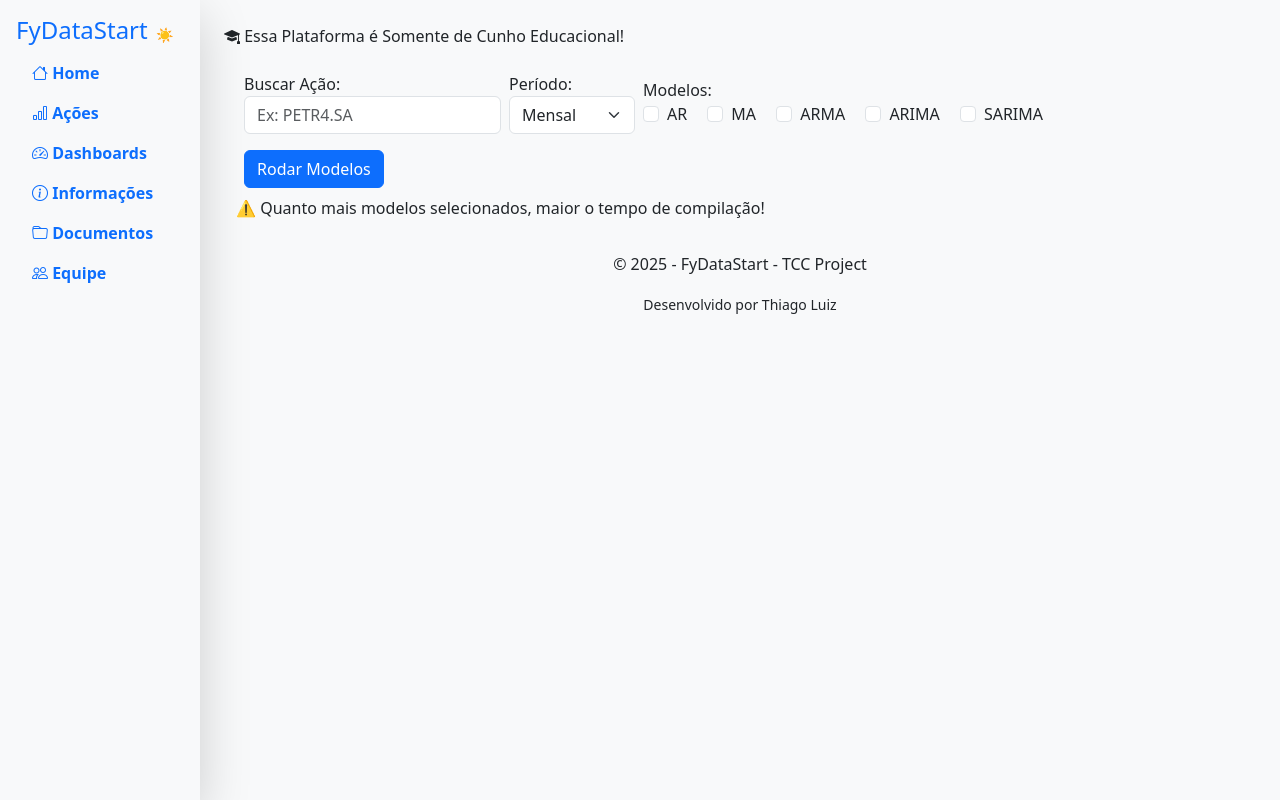
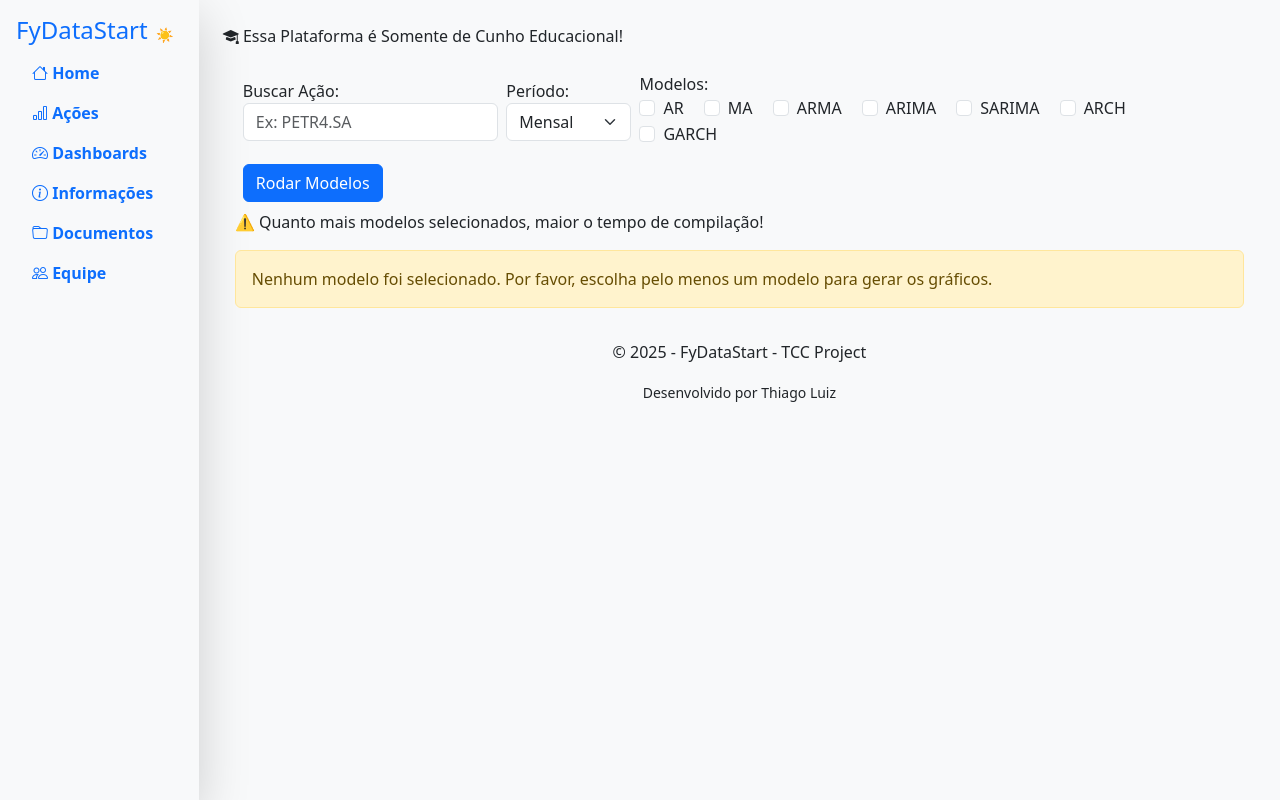
Before and after one commit to ThiagoLuiz18DEVJunior/FyDataStart, a Django app: page /Dash in a window 1280 px wide. Run offline with Django 4.2, Linux system fonts and the light colour scheme; some libraries are stand-ins or nearby versions.

Commit message:
Organizando views

```diff
--- a/FyDataScience/FyDS/templates/base.html
+++ b/FyDataScience/FyDS/templates/base.html
@@ -50,7 +50,7 @@
 
 
 
-<script src="{% static 'js/bootstrap.bundle.min.js' %}"></script>
+<script src="{% static 'js/bootstrap.min.js' %}"></script>
     {% block extra_scripts %}
     <script>
     const toggleButton = document.getElementById('theme-toggle');
--- a/FyDataScience/FyDS/templates/dashboard.html
+++ b/FyDataScience/FyDS/templates/dashboard.html
@@ -1,9 +1,9 @@
 {% extends 'base.html' %}
+
 {% block content %}
   <form method="post">
     {% csrf_token %}
 
-    <!-- Campo de busca de ação -->
     <div class="d-flex flex-nowrap align-items-center p-2">
       <div class="form-group me-2">
         <label for="simbolo">Buscar Ação:</label>
@@ -11,7 +11,6 @@
                placeholder="Ex: PETR4.SA" required>
       </div>
 
-      <!-- Período -->
       <div class="form-group me-2">
         <label for="periodo">Período:</label>
         <select class="form-select" name="periodo" id="periodo" required>
@@ -23,7 +22,6 @@
         </select>
       </div>
 
-      <!-- Modelos -->
       <div class="form-group">
         <label>Modelos:</label><br>
         <div class="form-check form-check-inline">
@@ -46,6 +44,14 @@
           <input class="form-check-input" type="checkbox" name="modelos" value="SARIMA" id="modelSARIMA">
           <label class="form-check-label" for="modelSARIMA">SARIMA</label>
         </div>
+        <div class="form-check form-check-inline">
+          <input class="form-check-input" type="checkbox" name="modelos" value="ARCH" id="modelARCH">
+          <label class="form-check-label" for="modelARCH">ARCH</label>
+        </div>
+        <div class="form-check form-check-inline">
+          <input class="form-check-input" type="checkbox" name="modelos" value="GARCH" id="modelGARCH">
+          <label class="form-check-label" for="modelGARCH">GARCH</label>
+        </div>
       </div>
     </div>
 
@@ -53,29 +59,26 @@
       <button type="submit" class="btn btn-primary">Rodar Modelos</button>
     </div>
 
-      <!-- Mensagem de aviso -->
     <div class="form-group w-100">
       <p>⚠️ Quanto mais modelos selecionados, maior o tempo de compilação!</p>
     </div>
   </form>
+
   {% if erro %}
     <div class="alert alert-danger mt-3">{{ erro }}</div>
+  {% else %}
+    {% if graficos_por_modelo %}
+      {% for modelo, graficos in graficos_por_modelo.items %}
+       <h3 class="text-center mt-5">Modelo {{ modelo }}</h3>
+        <div>{{ graficos.linha|safe }}</div>
+        <div>{{ graficos.acf|safe }}</div>
+        <div>{{ graficos.histograma|safe }}</div>
+        <div>{{ graficos.scatter|safe }}</div>
+      {% endfor %}
+    {% else %}
+      <div class="alert alert-warning mt-3">
+        Nenhum modelo foi selecionado. Por favor, escolha pelo menos um modelo para gerar os gráficos.
+      </div>
     {% endif %}
-
-
-     {% if graficos %}
-      {% for grafico in graficos %}
-        <div style="width: 100%; height: 500px; margin-bottom: 3rem;">
-          {{ grafico|safe }}
-        </div>
-      {% endfor %}
-    {% endif %}
-
-    {% if graficos_acf %}
-      {% for grafico_acf in graficos_acf %}
-        <div style="width: 100%; height: 500px;  margin-bottom: 3rem;">
-          {{ grafico_acf|safe }}
-        </div>
-      {% endfor %}
   {% endif %}
 {% endblock %}
--- a/FyDataScience/FyDS/views.py
+++ b/FyDataScience/FyDS/views.py
@@ -5,17 +5,14 @@ from deep_translator import GoogleTranslator
 from statsmodels.tsa.ar_model import AutoReg
 import numpy as np
 import pandas as pd
-from scipy.stats import linregress
-from plotly import plot
 import yfinance as yf
 import plotly.io as pio
 import plotly.graph_objs as go
-from scipy.stats import pearsonr
 from statsmodels.tsa.stattools import acf
 from statsmodels.tsa.arima.model import ARIMA
 from statsmodels.tsa.statespace.sarimax import SARIMAX
 from statsmodels.tsa.stattools import acf
-from scipy.stats import pearsonr, shapiro
+from arch import arch_model
 
 # Criando Modelos CBV(Class-Based-View)
 class HomePage(View):
@@ -108,96 +105,94 @@ class HomePage(View):
         return render(request, 'home.html', contexto)
 
 class StockView(View):
-    template_name = 'data_info.html'
 
-    def get(self, request):
-        return render(request, self.template_name, {
-            'dados_acao': None,
-            'dados_disponiveis': False,
-            'erro': None,
-            'info_geral': {},
-        })
+        template_name = 'data_info.html'
+
+        def get(self, request):
+            return render(request, self.template_name, {
+                'dados_acao': None,
+                'dados_disponiveis': False,
+                'erro': None,
+                'info_geral': {},
+            })
+
+        def post(self, request):
+            erro = None
+            dados_acao = None
+            dados_disponiveis = False
+            info_geral = {}
+            executivos = []
+            media = None
+            moda = None
+            mediana = None
+            moeda= None
+            maior_valor= None
+            menor_valor = None
+            simbolo = request.POST.get('simbolo')
+            periodo = request.POST.get('periodo', '1d')
+            translated_summary = 'Não disponível'
+
+            try:
+                acao = yf.Ticker(simbolo)
+                dados = acao.history(period=periodo)
+                info_geral = acao.info
+                translated_summary = info_geral.get('longBusinessSummary', 'Não disponível')
 
 
-    def post(self, request):
-        erro = None
-        dados_acao = None
-        dados_disponiveis = False
-        info_geral = {}
-        executivos = []
-        media = None
-        moda = None
-        mediana = None
-        moeda= None
-        maior_valor= None
-        menor_valor = None
-        simbolo = request.POST.get('simbolo')
-        periodo = request.POST.get('periodo', '1d')
-        translated_summary = 'Não disponível'
+                if not dados.empty:
+                    dados_acao = dados
+                    dados_disponiveis = True
+                    media = dados['Close'].mean()
+                    moda = dados['Close'].mode()[0]
+                    mediana = dados['Close'].median()
+                    moeda = info_geral.get('currency', 'Desconhecida')
+                    maior_valor= dados['Close'].max()
+                    menor_valor = dados['Close'].min()
 
-        try:
-            acao = yf.Ticker(simbolo)
-            dados = acao.history(period=periodo)
-            info_geral = acao.info
+                    officers = info_geral.get('companyOfficers', [])
 
-            description = info_geral.get('longBusinessSummary', 'Não disponível')
-            translated_summary = GoogleTranslator(source='auto', target='pt').translate(text=description)
+                    for officer in officers:
+                        nome = officer.get('name', 'Não disponível')
+                        cargo = officer.get('title', 'Cargo não informado')
+                        executivos.append({'nome': nome, 'cargo': cargo})
 
-            if not dados.empty:
-                dados_acao = dados
-                dados_disponiveis = True
-                media = dados['Close'].mean()
-                moda = dados['Close'].mode()[0]
-                mediana = dados['Close'].median()
-                moeda = info_geral.get('currency', 'Desconhecida')
-                maior_valor= dados['Close'].max()
-                menor_valor = dados['Close'].min()
+                else:
+                    erro = "Não foi possível encontrar dados para esse símbolo."
 
-                officers = info_geral.get('companyOfficers', [])
+            except Exception as e:
+                erro = f"Ocorreu um erro: {str(e)}"
 
-                for officer in officers:
-                    nome = officer.get('name', 'Não disponível')
-                    cargo = officer.get('title', 'Cargo não informado')
-                    executivos.append({'nome': nome, 'cargo': cargo})
+            info_geral_tratada = {
+                'longName': info_geral.get('longName', 'Não disponível'),
+                'sector': info_geral.get('sector', 'Não disponível'),
+                'industry': info_geral.get('industry', 'Não disponível'),
+                'address1': info_geral.get('address1', 'Não disponível'),
+                'city': info_geral.get('city', 'Não disponível'),
+                'state': info_geral.get('state', 'Não disponível'),
+                'website': info_geral.get('website', 'Não disponível'),
+                'moeda' : info_geral.get('currency', 'Desconhecida'),
+                'fullTimeEmployees': info_geral.get('fullTimeEmployees', 'Não disponível'),
+                'longBusinessSummary': translated_summary,
+            }
 
-
-            else:
-                erro = "Não foi possível encontrar dados para esse símbolo."
-
-        except Exception as e:
-            erro = f"Ocorreu um erro: {str(e)}"
-
-
-        info_geral_tratada = {
-            'longName': info_geral.get('longName', 'Não disponível'),
-            'sector': info_geral.get('sector', 'Não disponível'),
-            'industry': info_geral.get('industry', 'Não disponível'),
-            'address1': info_geral.get('address1', 'Não disponível'),
-            'city': info_geral.get('city', 'Não disponível'),
-            'state': info_geral.get('state', 'Não disponível'),
-            'website': info_geral.get('website', 'Não disponível'),
-            'moeda' : info_geral.get('currency', 'Desconhecida'),
-            'fullTimeEmployees': info_geral.get('fullTimeEmployees', 'Não disponível'),
-            'longBusinessSummary': translated_summary,
-        }
-
-        return render(request, self.template_name, {
-            'dados_acao': dados_acao,
-            'dados_disponiveis': dados_disponiveis,
-            'erro': erro,
-            'periodo': periodo,
-            'info_geral': info_geral_tratada,
-            'executivos': executivos,
-            'media': media,
-            'moda': moda,
-            'mediana': mediana,
-            'moeda': moeda,
-            'simbolo': simbolo,
-            'maior_valor': maior_valor,
-            'menor_valor': menor_valor,
-        })
+            return render(request, self.template_name, {
+                'dados_acao': dados_acao,
+                'dados_disponiveis': dados_disponiveis,
+                'erro': erro,
+                'periodo': periodo,
+                'info_geral': info_geral_tratada,
+                'executivos': executivos,
+                'media': media,
+                'moda': moda,
+                'mediana': mediana,
+                'moeda': moeda,
+                'simbolo': simbolo,
+                'maior_valor': maior_valor,
+                'menor_valor': menor_valor,
+            })
 
 class DashView(View):
+
     def get(self, request):
         return render(request, 'dashboard.html')
 
@@ -212,126 +207,240 @@ class DashView(View):
             dados = yf.Ticker(simbolo).history(period=periodo)
             if dados.empty:
                 raise ValueError("Nenhum dado encontrado para o símbolo informado.")
+            fechamento = dados['Close']
+            fechamento.index = pd.to_datetime(fechamento.index)
+            fechamento = fechamento.asfreq('B')
+            fechamento = fechamento.ffill() # IMPORTANTE para evitar NaNs por datas faltantes
+            fechamento = fechamento.replace([np.inf, -np.inf], np.nan).dropna()
 
-            fechamento = dados['Close']
 
-            graficos = []
-            graficos_acf = []
+
+            graficos_por_modelo = {}
 
             for modelo_nome in modelos_selecionados:
                 if modelo_nome == 'AR':
-                    fig, fig_acf = self.rodar_modelo_ar(fechamento, simbolo, periodo)
+                    fig_linha, fig_acf, fig_hist, fig_scatter = self.rodar_modelo_ar(fechamento, simbolo, periodo)
                 elif modelo_nome == 'MA':
-                    fig, fig_acf = self.rodar_modelo_ma(fechamento, simbolo, periodo)
+                    fig_linha, fig_acf, fig_hist, fig_scatter = self.rodar_modelo_ma(fechamento, simbolo, periodo)
                 elif modelo_nome == 'ARMA':
-                    fig, fig_acf = self.rodar_modelo_arma(fechamento, simbolo, periodo)
+                    fig_linha, fig_acf, fig_hist, fig_scatter = self.rodar_modelo_arma(fechamento, simbolo, periodo)
                 elif modelo_nome == 'ARIMA':
-                    fig, fig_acf = self.rodar_modelo_arima(fechamento, simbolo, periodo)
+                    fig_linha, fig_acf, fig_hist, fig_scatter = self.rodar_modelo_arima(fechamento, simbolo, periodo)
                 elif modelo_nome == 'SARIMA':
-                    fig, fig_acf = self.rodar_modelo_sarima(fechamento, simbolo, periodo)
+                    fig_linha, fig_acf, fig_hist, fig_scatter = self.rodar_modelo_sarima(fechamento, simbolo, periodo)
+                elif modelo_nome == 'ARCH':
+                    fig_linha, fig_acf, fig_hist, fig_scatter = self.rodar_modelo_arch(fechamento, simbolo, periodo)
+                elif modelo_nome == 'GARCH':
+                    fig_linha, fig_acf, fig_hist, fig_scatter = self.rodar_modelo_garch(fechamento, simbolo, periodo)
+                elif modelo_nome == 'Todos':
+                     fig_linha, fig_acf, fig_hist, fig_scatter = self.rodar_modelo_ar(fechamento, simbolo, periodo)
+                     fig_linha, fig_acf, fig_hist, fig_scatter = self.rodar_modelo_ma(fechamento, simbolo, periodo)
+                     fig_linha, fig_acf, fig_hist, fig_scatter = self.rodar_modelo_arma(fechamento, simbolo, periodo)
+                     fig_linha, fig_acf, fig_hist, fig_scatter = self.rodar_modelo_arima(fechamento, simbolo, periodo)
+                     fig_linha, fig_acf, fig_hist, fig_scatter = self.rodar_modelo_sarima(fechamento, simbolo, periodo)
+                     fig_linha, fig_acf, fig_hist, fig_scatter = self.rodar_modelo_arch(fechamento, simbolo, periodo)
+                     fig_linha, fig_acf, fig_hist, fig_scatter = self.rodar_modelo_garch(fechamento, simbolo, periodo)
                 else:
                     continue
 
-                graficos.append(fig.to_html(full_html=False))
-                graficos_acf.append(fig_acf.to_html(full_html=False))
+                graficos_por_modelo[modelo_nome] = {
+                    'linha': fig_linha.to_html(full_html=False),
+                    'acf': fig_acf.to_html(full_html=False),
+                    'histograma': fig_hist.to_html(full_html=False),
+                    'scatter': fig_scatter.to_html(full_html=False)
+                }
 
-            context['graficos'] = graficos
-            context['graficos_acf'] = graficos_acf
+            context['graficos_por_modelo'] = graficos_por_modelo
 
         except Exception as e:
             context['erro'] = str(e)
 
         return render(request, 'dashboard.html', context)
 
-    # Exemplo do método rodar_modelo_ar:
+    # Modelos AR, MA, ARMA, ARIMA, SARIMA - retornam 4 gráficos (linha, acf, histograma, scatter)
+
     def rodar_modelo_ar(self, fechamento, simbolo, periodo):
-        lag = 6
+        lag = 1
         modelo = AutoReg(fechamento, lags=lag).fit()
         start = lag
         end = len(fechamento) - 1
         previsao = modelo.predict(start=start, end=end, dynamic=False)
         fechamento_slice = fechamento[start:end + 1]
 
+        residuos = fechamento_slice - previsao
 
-        # Gráfico (exemplo simplificado)
-        fig = go.Figure()
-        fig.add_trace(go.Scatter(x=fechamento_slice.index, y=fechamento_slice, mode='lines', name='Fechamento Real'))
-        fig.add_trace(go.Scatter(x=previsao.index, y=previsao, mode='lines', name='Previsão AR'))
+        fig_linha, fig_acf = self._criar_graficos(fechamento_slice, previsao, simbolo, periodo, 'AR')
+        fig_hist = self.criar_histograma(residuos, 'AR')
+        fig_scatter = self.criar_scatter(residuos, 'AR')
 
-        fig.update_layout(title=f'AR - {simbolo} ({periodo})', xaxis_title='Data', yaxis_title='Preço')
-
-        # ACF
-        acf_vals = acf(fechamento, nlags=20)
-        fig_acf = go.Figure(go.Bar(x=list(range(len(acf_vals))), y=acf_vals))
-        fig_acf.update_layout(title='Autocorrelação (ACF)', xaxis_title='Lag', yaxis_title='ACF')
-
-        return fig, fig_acf
+        return fig_linha, fig_acf, fig_hist, fig_scatter
 
     def rodar_modelo_ma(self, fechamento, simbolo, periodo):
-        # MA(1) como exemplo, ordem (0,0,1)
         modelo = ARIMA(fechamento, order=(0, 0, 1)).fit()
-        start = 1  # para MA(1), a previsão começa do índice 1
+        start = 1
         end = len(fechamento) - 1
         previsao = modelo.predict(start=start, end=end, dynamic=False)
         fechamento_slice = fechamento[start:end + 1]
 
-        return self._criar_graficos(fechamento_slice, previsao, simbolo, periodo, 'MA')
+        residuos = fechamento_slice - previsao
+
+        fig_linha, fig_acf = self._criar_graficos(fechamento_slice, previsao, simbolo, periodo, 'MA')
+        fig_hist = self.criar_histograma(residuos, 'MA')
+        fig_scatter = self.criar_scatter(residuos, 'MA')
+
+        return fig_linha, fig_acf, fig_hist, fig_scatter
 
     def rodar_modelo_arma(self, fechamento, simbolo, periodo):
-        # ARMA(1,1) exemplo, ordem (1,0,1)
         modelo = ARIMA(fechamento, order=(1, 0, 1)).fit()
-        lag = max(1, 1)  # maior entre AR e MA lag
+        lag = 1
         start = lag
         end = len(fechamento) - 1
         previsao = modelo.predict(start=start, end=end, dynamic=False)
         fechamento_slice = fechamento[start:end + 1]
 
-        return self._criar_graficos(fechamento_slice, previsao, simbolo, periodo, 'ARMA')
+        residuos = fechamento_slice - previsao
+
+        fig_linha, fig_acf = self._criar_graficos(fechamento_slice, previsao, simbolo, periodo, 'ARMA')
+        fig_hist = self.criar_histograma(residuos, 'ARMA')
+        fig_scatter = self.criar_scatter(residuos, 'ARMA')
+
+        return fig_linha, fig_acf, fig_hist, fig_scatter
 
     def rodar_modelo_arima(self, fechamento, simbolo, periodo):
-        # ARIMA(1,1,1) exemplo — 1 diferença para estacionarizar
         modelo = ARIMA(fechamento, order=(1, 1, 1)).fit()
-        lag = 1  # AR lag
+        lag = 1
         start = lag
         end = len(fechamento) - 1
         previsao = modelo.predict(start=start, end=end, dynamic=False)
         fechamento_slice = fechamento[start:end + 1]
 
-        return self._criar_graficos(fechamento_slice, previsao, simbolo, periodo, 'ARIMA')
+        residuos = fechamento_slice - previsao
+
+        fig_linha, fig_acf = self._criar_graficos(fechamento_slice, previsao, simbolo, periodo, 'ARIMA')
+        fig_hist = self.criar_histograma(residuos, 'ARIMA')
+        fig_scatter = self.criar_scatter(residuos, 'ARIMA')
+
+        return fig_linha, fig_acf, fig_hist, fig_scatter
 
     def rodar_modelo_sarima(self, fechamento, simbolo, periodo):
-        # SARIMA(1,1,1)(1,1,1,12) exemplo com sazonalidade 12
         modelo = SARIMAX(fechamento, order=(1, 1, 1), seasonal_order=(1, 1, 1, 12)).fit()
-        lag = 1  # considerar o AR lag
+        lag = 1
         start = lag
         end = len(fechamento) - 1
         previsao = modelo.predict(start=start, end=end, dynamic=False)
         fechamento_slice = fechamento[start:end + 1]
 
-        return self._criar_graficos(fechamento_slice, previsao, simbolo, periodo, 'SARIMA')
+        residuos = fechamento_slice - previsao
+
+        fig_linha, fig_acf = self._criar_graficos(fechamento_slice, previsao, simbolo, periodo, 'SARIMA')
+        fig_hist = self.criar_histograma(residuos, 'SARIMA')
+        fig_scatter = self.criar_scatter(residuos, 'SARIMA')
+
+        return fig_linha, fig_acf, fig_hist, fig_scatter
+
+    def rodar_modelo_arch(self, fechamento, simbolo, periodo):
+        am = arch_model(fechamento, vol='ARCH', p=1)
+        res = am.fit(disp='off')
+
+        vol_pred = res.conditional_volatility
+        std_resid = res.std_resid.dropna()
+
+        fig_linha = go.Figure()
+        fig_linha.add_trace(go.Scatter(x=fechamento.index, y=fechamento,
+                                      mode='lines', name='Fechamento Real'))
+        fig_linha.add_trace(go.Scatter(x=vol_pred.index, y=vol_pred,
+                                      mode='lines', name='Volatilidade Condicional (ARCH)', yaxis='y2'))
+        fig_linha.update_layout(
+            title=f'ARCH - {simbolo} ({periodo})',
+            xaxis_title='Data',
+            yaxis_title='Preço de Fechamento',
+            yaxis2=dict(title='Volatilidade', overlaying='y', side='right'),
+            template='ggplot2'
+        )
+
+        acf_vals = acf(std_resid, nlags=20)
+        fig_acf = go.Figure(go.Bar(x=list(range(len(acf_vals))), y=acf_vals))
+        fig_acf.update_layout(title=f'ACF dos resíduos padronizados - ARCH',
+                              xaxis_title='Lag', yaxis_title='ACF',
+                              template='ggplot2')
+
+        fig_hist = self.criar_histograma(std_resid, 'ARCH')
+        fig_scatter = self.criar_scatter(std_resid, 'ARCH')
+
+        return fig_linha, fig_acf, fig_hist, fig_scatter
+
+    def rodar_modelo_garch(self, fechamento, simbolo, periodo):
+        am = arch_model(fechamento, vol='Garch', p=1, q=1)
+        res = am.fit(disp='off')
+
+        vol_pred = res.conditional_volatility
+        std_resid = res.std_resid.dropna()
+
+        fig_linha = go.Figure()
+        fig_linha.add_trace(go.Scatter(x=fechamento.index, y=fechamento,
+                                      mode='lines', name='Fechamento Real'))
+        fig_linha.add_trace(go.Scatter(x=vol_pred.index, y=vol_pred,
+                                      mode='lines', name='Volatilidade Condicional (GARCH)', yaxis='y2'))
+        fig_linha.update_layout(
+            title=f'GARCH - {simbolo} ({periodo})',
+            xaxis_title='Data',
+            yaxis_title='Preço de Fechamento',
+            yaxis2=dict(title='Volatilidade', overlaying='y', side='right'),
+            template='ggplot2'
+        )
+
+        acf_vals = acf(std_resid, nlags=20)
+        fig_acf = go.Figure(go.Bar(x=list(range(len(acf_vals))), y=acf_vals))
+        fig_acf.update_layout(title=f'ACF dos resíduos padronizados - GARCH',
+                              xaxis_title='Lag', yaxis_title='ACF',
+                              template='ggplot2')
+
+        fig_hist = self.criar_histograma(std_resid, 'GARCH')
+        fig_scatter = self.criar_scatter(std_resid, 'GARCH')
+
+        return fig_linha, fig_acf, fig_hist, fig_scatter
+
 
     def _criar_graficos(self, fechamento_slice, previsao, simbolo, periodo, modelo_nome):
-        # Gráfico dos valores reais e previstos
         fig = go.Figure()
         fig.add_trace(go.Scatter(x=fechamento_slice.index, y=fechamento_slice,
                                  mode='lines', name='Fechamento Real'))
         fig.add_trace(go.Scatter(x=previsao.index, y=previsao,
-                                 mode='lines', name=f'Previsão {modelo_nome}', line=dict(dash='dot')))
+                                 mode='lines', name=f'Previsão {modelo_nome}',
+                                 line=dict(dash='dot')))
 
         fig.update_layout(title=f'{modelo_nome} - {simbolo} ({periodo})',
                           xaxis_title='Data',
                           yaxis_title='Preço de Fechamento',
-                          template='plotly_white')
+                          template='ggplot2')
 
-        # Gráfico de ACF
         acf_vals = acf(fechamento_slice, nlags=20)
         fig_acf = go.Figure(go.Bar(x=list(range(len(acf_vals))), y=acf_vals))
         fig_acf.update_layout(title=f'Autocorrelação (ACF) - {modelo_nome}',
-                              xaxis_title='Lag',
-                              yaxis_title='ACF',
-                              template='plotly_white')
+                              xaxis_title='Lag', yaxis_title='ACF',
+                              template='ggplot2')
 
         return fig, fig_acf
+
+    def criar_histograma(self, residuos, modelo_nome):
+        fig = go.Figure()
+        fig.add_trace(go.Histogram(x=residuos))
+        fig.update_layout(title=f'Histograma dos Resíduos - {modelo_nome}',
+                          xaxis_title='Resíduos',
+                          yaxis_title='Frequência',
+                          template='ggplot2')
+        return fig
+
+    def criar_scatter(self, residuos, modelo_nome):
+        fig = go.Figure()
+        fig.add_trace(go.Scatter(x=residuos.index, y=residuos,
+                                 mode='markers', name='Resíduos'))
+        fig.update_layout(title=f'Gráfico de Dispersão dos Resíduos - {modelo_nome}',
+                          xaxis_title='Data',
+                          yaxis_title='Resíduos',
+                          template='ggplot2')
+        return fig
+
 class InfoView(View):
     def get(self, request, *args, **kwargs):
         # Lógica para InfoView
```
Also changed, not shown: FyDataScience/FyDS/templates/data_info.html (+25 -21 lines), FyDataScience/FyDS/templates/home.html (+7 -4 lines). Lines whose indentation alone changed are shown as unchanged.
